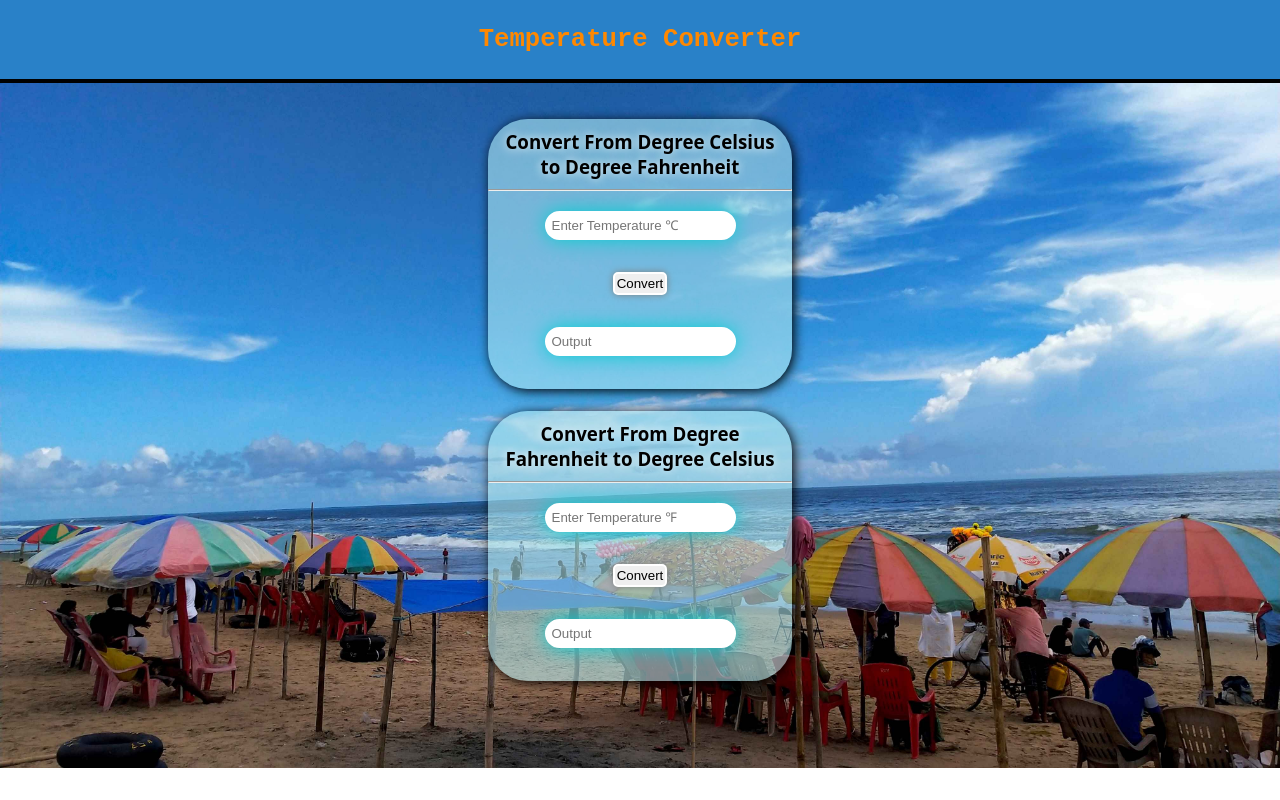
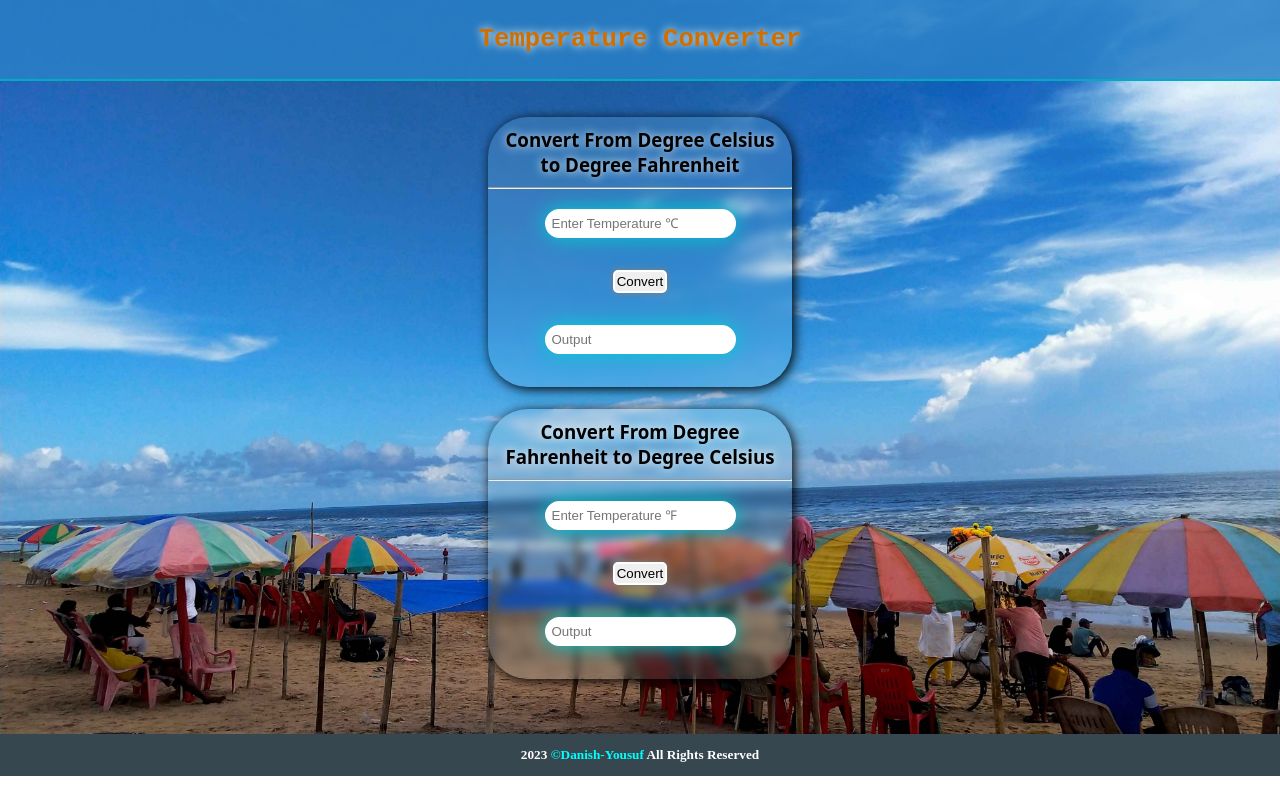
Before and after one commit to Danishyousuf19/temperature_converter, a plain HTML site: page index.html in a window 1280 px wide. Drawn offline with Linux system fonts and the light colour scheme.

Commit message:
Add files via upload

```diff
--- a/index.html
+++ b/index.html
@@ -31,6 +31,12 @@
             </div>
         </div>
     </section>
+
+        <h5 id="cr"> 2023 <a href="https://github.com/Danishyousuf19" target="_blank"
+                style="text-decoration: none; color: aqua;">
+                &copy;Danish-Yousuf </a> All Rights Reserved</h5>
+
+
 </body>
 
 </html>
--- a/style.css
+++ b/style.css
@@ -10,8 +10,11 @@ header {
     font-weight: bolder;
     font-size: 1.6rem;
     font-family: monospace;
-    background-color: #2981c8;
+    background-color: #2981c8d4;
     padding: 25.2px 0px;
+   text-shadow:  0px 0px 10px floralwhite;
+
+
 }
 
 /* header::before {
@@ -35,7 +38,7 @@ header {
 }
 
 .box {
-    background-color:#b2ebf294;
+    background-color:#b2ebf221;
     display: flex;
 
     flex-direction: column;
@@ -46,6 +49,7 @@ header {
     box-shadow: 2px 2px 12px black;
     border-radius: 40px;
     text-align: center;
+    backdrop-filter: blur(4px);
 
 
 }
@@ -61,8 +65,9 @@ body::before{
     position: absolute;
     z-index: -3;
     height: 48pc;
-    width : 100%;
+     width : 100%;
      opacity: 11.6;
+
 
 }
 .inp{
@@ -88,7 +93,7 @@ color: white;
 border-color: black;
 }
 #hr{
-border: 2px solid black;
+    border: 1px solid #00ACC1;
 }
 #hd{
     animation-name: clr;
@@ -99,16 +104,26 @@ transition-timing-function: ease-in-out;
 }
 @keyframes clr {
     0%{
-        color: rgb(255, 136, 0);
+        color: rgb(208, 111, 0);
 
     }
     50%{
-        color:rgb(255, 195, 83);
+        color:rgb(255, 233, 192);
 
     }
     100%{
-        color: rgb(255, 136, 0);
+        color: rgb(208, 111, 0);
 
     }
 
 }
+
+h5{
+    text-align: center;
+    color: white;
+    text-shadow: none;
+    background: #37474F;
+    padding: 13px;
+    position: relative;
+    bottom: -44px;
+}
```
Also changed, not shown: phone.css (line endings or trailing spaces).
